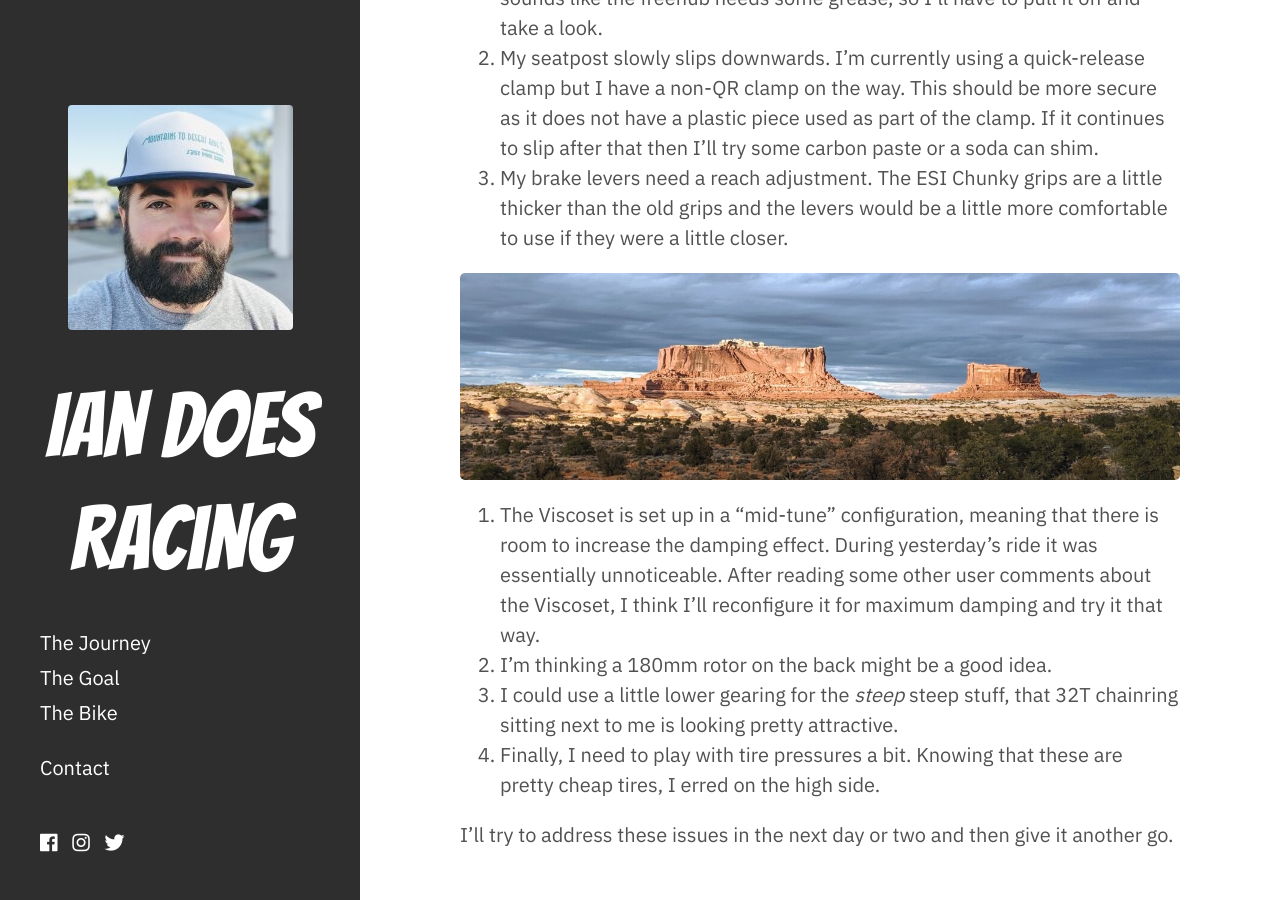
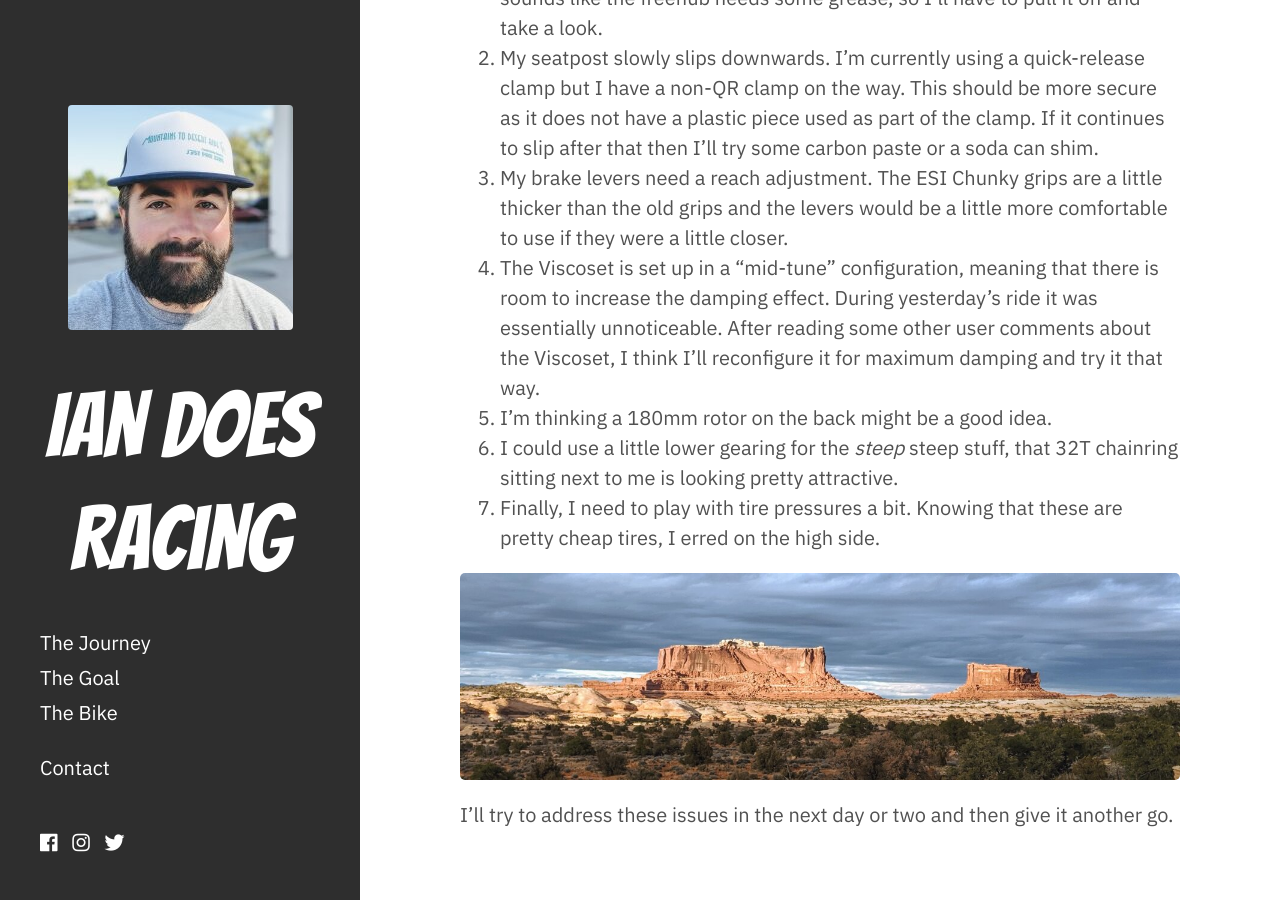
Before and after one commit to icooper/iandoesracing, a Jekyll site: the page built from _posts/2020-02-16-shakedown.md, in a window 1280 px wide and 900 px high, scrolled down 817 px. Built offline with Jekyll 4.4.1, drawn with Linux system fonts in a browser that asks for light colours; nearby versions of some CDN libraries.

Commit message:
move photo to end of list

```diff
--- a/_posts/2020-02-16-shakedown.md
+++ b/_posts/2020-02-16-shakedown.md
@@ -17,12 +17,11 @@ Overall things went pretty well, but a few things need attention:
 1. The rear hub sometimes makes an unpleasant sound when coasting. It sounds like the freehub needs some grease, so I'll have to pull it off and take a look.
 2. My seatpost slowly slips downwards. I'm currently using a quick-release clamp but I have a non-QR clamp on the way. This should be more secure as it does not have a plastic piece used as part of the clamp. If it continues to slip after that then I'll try some carbon paste or a soda can shim.
 3. My brake levers need a reach adjustment. The ESI Chunky grips are a little thicker than the old grips and the levers would be a little more comfortable to use if they were a little closer.
-
-![sunlit mesas](/assets/img/shakedown-1.jpg "sunlit mesas")
-
 4. The Viscoset is set up in a "mid-tune" configuration, meaning that there is room to increase the damping effect. During yesterday's ride it was essentially unnoticeable. After reading some other user comments about the Viscoset, I think I'll reconfigure it for maximum damping and try it that way.
 5. I'm thinking a 180mm rotor on the back might be a good idea.
 6. I could use a little lower gearing for the *steep* steep stuff, that 32T chainring sitting next to me is looking pretty attractive.
 7. Finally, I need to play with tire pressures a bit. Knowing that these are pretty cheap tires, I erred on the high side.
 
+![sunlit mesas](/assets/img/shakedown-1.jpg "sunlit mesas")
+
 I'll try to address these issues in the next day or two and then give it another go.
```
